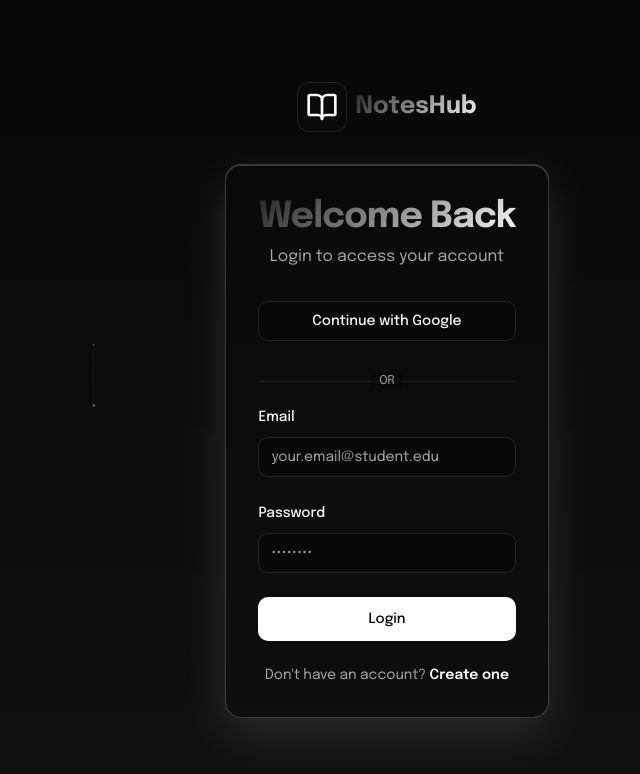
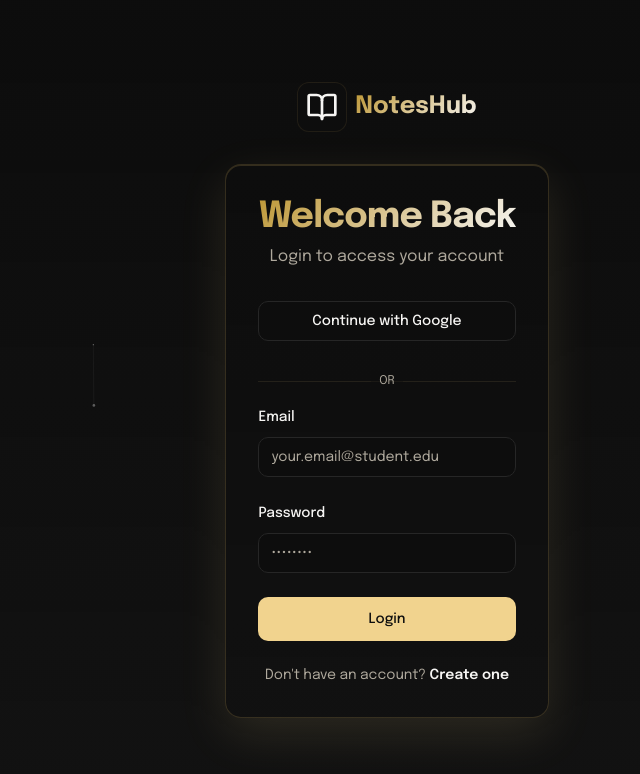
Before and after one commit to ashritanshuman/notes-collaborators, a React (Vite) app: page /login in a window 1280 px wide. Shown: the top 774 px of the page, without its empty margins (403-1043 px from the left). Built offline with nearby package versions, Linux system fonts and the light colour scheme; the HTML template or start-up script is replaced by a standard one; what @lovable.dev/cloud-auth-js would draw is missing.

Commit message:
Changes
Co-authored-by: ashritanshuman <118654356+ashritanshuman@users.noreply.github.com>

```diff
--- a/src/index.css
+++ b/src/index.css
@@ -8,109 +8,109 @@ All colors MUST be HSL.
 
 @layer base {
   :root {
-    --background: 0 0% 98%;
-    --foreground: 0 0% 5%;
+    --background: 40 20% 97%;
+    --foreground: 0 0% 8%;
 
     --card: 0 0% 100%;
-    --card-foreground: 0 0% 5%;
+    --card-foreground: 0 0% 8%;
 
     --popover: 0 0% 100%;
-    --popover-foreground: 0 0% 5%;
+    --popover-foreground: 0 0% 8%;
 
-    --primary: 0 0% 0%;
+    --primary: 0 0% 5%;
     --primary-foreground: 0 0% 100%;
 
-    --secondary: 0 0% 96%;
-    --secondary-foreground: 0 0% 5%;
+    --secondary: 40 15% 94%;
+    --secondary-foreground: 0 0% 8%;
 
-    --muted: 0 0% 96%;
-    --muted-foreground: 0 0% 45%;
+    --muted: 40 15% 94%;
+    --muted-foreground: 30 8% 40%;
 
-    --accent: 0 0% 10%;
-    --accent-foreground: 0 0% 100%;
+    --accent: 43 55% 48%;
+    --accent-foreground: 0 0% 8%;
 
     --destructive: 0 84% 60%;
     --destructive-foreground: 0 0% 100%;
 
-    --border: 0 0% 90%;
-    --input: 0 0% 90%;
-    --ring: 0 0% 0%;
+    --border: 40 10% 88%;
+    --input: 40 10% 88%;
+    --ring: 43 55% 48%;
 
     --radius: 0.75rem;
 
     /* Glass effect colors */
-    --glass-bg: 0 0% 100%;
-    --glass-border: 0 0% 0%;
+    --glass-bg: 40 20% 100%;
+    --glass-border: 43 30% 30%;
 
     /* Gradients */
-    --gradient-start: 0 0% 0%;
-    --gradient-mid: 0 0% 30%;
-    --gradient-end: 0 0% 50%;
+    --gradient-start: 0 0% 5%;
+    --gradient-mid: 43 55% 48%;
+    --gradient-end: 0 0% 25%;
 
     /* Glow effects */
-    --glow-color: 0 0% 100%;
-    --glow-intensity: 0.2;
+    --glow-color: 43 55% 54%;
+    --glow-intensity: 0.25;
 
-    --sidebar-background: 0 0% 98%;
+    --sidebar-background: 40 20% 97%;
     --sidebar-foreground: 0 0% 10%;
-    --sidebar-primary: 0 0% 0%;
+    --sidebar-primary: 0 0% 5%;
     --sidebar-primary-foreground: 0 0% 98%;
-    --sidebar-accent: 0 0% 96%;
+    --sidebar-accent: 40 15% 94%;
     --sidebar-accent-foreground: 0 0% 10%;
-    --sidebar-border: 0 0% 90%;
-    --sidebar-ring: 0 0% 0%;
+    --sidebar-border: 40 10% 88%;
+    --sidebar-ring: 43 55% 48%;
   }
 
   .dark {
-    --background: 0 0% 3%;
-    --foreground: 0 0% 98%;
+    --background: 0 0% 5%;
+    --foreground: 40 15% 96%;
 
     --card: 0 0% 8%;
-    --card-foreground: 0 0% 98%;
+    --card-foreground: 40 15% 96%;
 
     --popover: 0 0% 8%;
-    --popover-foreground: 0 0% 98%;
+    --popover-foreground: 40 15% 96%;
 
-    --primary: 0 0% 100%;
-    --primary-foreground: 0 0% 0%;
+    --primary: 42 78% 75%;
+    --primary-foreground: 0 0% 5%;
 
     --secondary: 0 0% 12%;
-    --secondary-foreground: 0 0% 98%;
+    --secondary-foreground: 40 15% 96%;
 
-    --muted: 0 0% 15%;
-    --muted-foreground: 0 0% 65%;
+    --muted: 0 0% 12%;
+    --muted-foreground: 40 10% 65%;
 
-    --accent: 0 0% 90%;
-    --accent-foreground: 0 0% 0%;
+    --accent: 43 65% 58%;
+    --accent-foreground: 0 0% 5%;
 
     --destructive: 0 63% 31%;
     --destructive-foreground: 0 0% 98%;
 
-    --border: 0 0% 20%;
+    --border: 43 20% 20%;
     --input: 0 0% 15%;
-    --ring: 0 0% 100%;
+    --ring: 43 65% 58%;
 
     /* Glass effect colors for dark mode */
-    --glass-bg: 0 0% 5%;
-    --glass-border: 0 0% 100%;
+    --glass-bg: 0 0% 6%;
+    --glass-border: 43 55% 60%;
 
     /* Dark mode gradients */
-    --gradient-start: 0 0% 85%;
-    --gradient-mid: 0 0% 15%;
-    --gradient-end: 0 0% 100%;
+    --gradient-start: 42 78% 75%;
+    --gradient-mid: 43 55% 48%;
+    --gradient-end: 40 15% 96%;
 
     /* Dark mode glow */
-    --glow-color: 0 0% 100%;
-    --glow-intensity: 0.3;
+    --glow-color: 43 65% 58%;
+    --glow-intensity: 0.35;
 
     --sidebar-background: 0 0% 5%;
-    --sidebar-foreground: 0 0% 96%;
-    --sidebar-primary: 0 0% 100%;
-    --sidebar-primary-foreground: 0 0% 0%;
-    --sidebar-accent: 0 0% 15%;
-    --sidebar-accent-foreground: 0 0% 96%;
-    --sidebar-border: 0 0% 15%;
-    --sidebar-ring: 0 0% 100%;
+    --sidebar-foreground: 40 15% 96%;
+    --sidebar-primary: 42 78% 75%;
+    --sidebar-primary-foreground: 0 0% 5%;
+    --sidebar-accent: 0 0% 12%;
+    --sidebar-accent-foreground: 40 15% 96%;
+    --sidebar-border: 43 20% 20%;
+    --sidebar-ring: 43 65% 58%;
   }
 }
 
```
